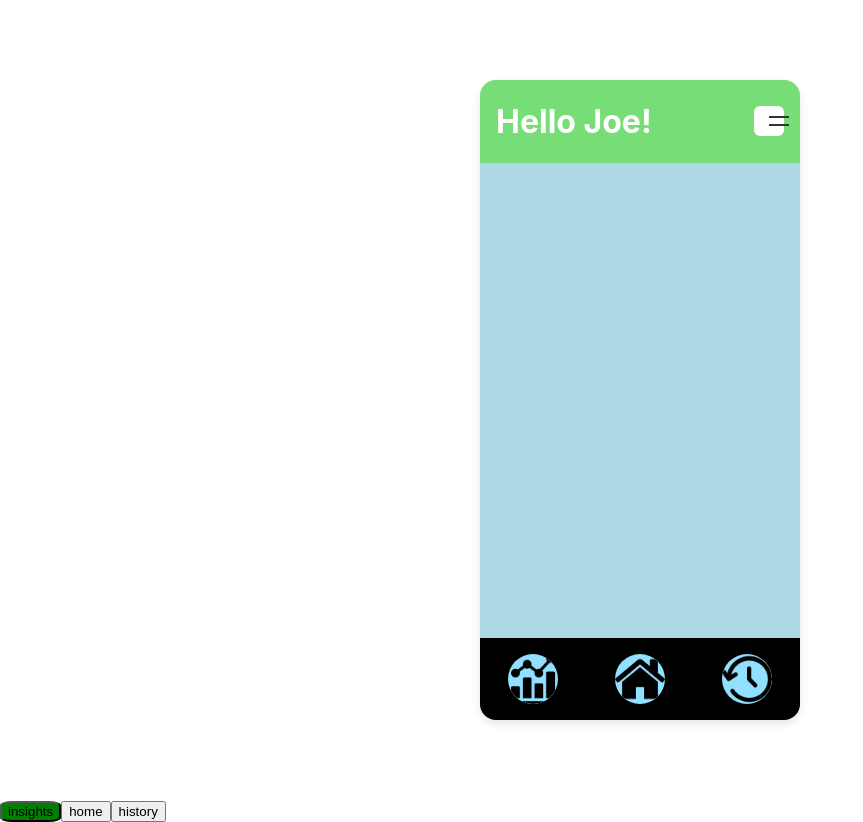
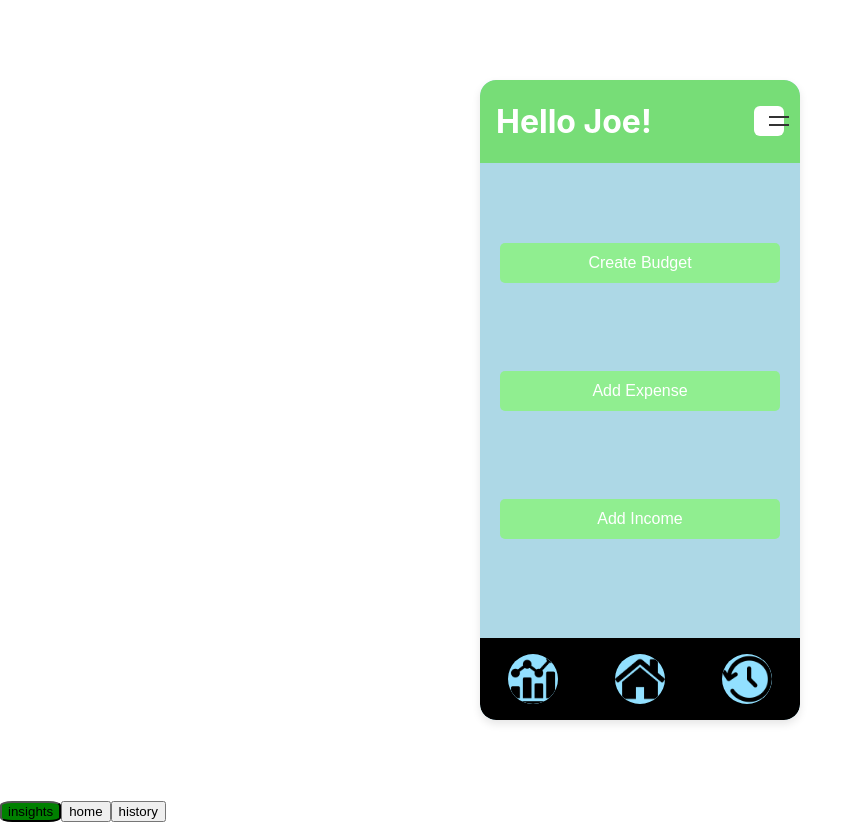
Before and after one commit to jak1841/CS_422_group_finance_app, a React (Create React App) app: page / in a window 1280 px wide. Shown: the whole page, without its empty margins (0-863 px from the left). Built offline with nearby package versions, Linux system fonts and the light colour scheme.

Commit message:
created button with expansion

```diff
--- a/src/Home.css
+++ b/src/Home.css
@@ -4,6 +4,7 @@
     justify-content: center;
     align-items: center;
     height: 100vh;
+    overflow-y: auto;
 }
 
 #home_screen {
@@ -16,6 +17,7 @@
     display: flex;
     flex-direction: column;
     justify-content: space-between;
+    overflow-y: auto;
 }
 
 #top_bar {
@@ -34,25 +36,7 @@
 #hamburger_button {
     width: 30px;
     height: 30px;
-    background-color: #fff; /* White color for the button */
-    border: none;
-    border-radius: 0.375rem; /* Rounded square shape */
-    position: relative; /* Relative position for pseudo-elements */
-    cursor: pointer;
-}
-
-#root_container_home {
-    display: flex;
-    flex-direction: column;
-    justify-content: center;
-    align-items: center;
-    height: 100vh;
-}
-
-#hamburger_button {
-    width: 30px;
-    height: 30px;
-    background-color: #fff; /* White color for the button */
+    background-color: #fff;
     border: none;
     border-radius: 0.375rem; /* Rounded square shape */
     position: relative; /* Relative position for pseudo-elements */
@@ -104,12 +88,11 @@
     width: 100%;
     display: flex;
     justify-content: space-around; /* This will spread out your buttons */
-    position: absolute; /* Position it at the bottom */
-    bottom: 0; /* Align to the bottom */
-    background-color: black; /* Give it a different background to stand out */
-    border-bottom-left-radius: 1rem;
-    border-bottom-right-radius: 1rem; /* Round the top corners */
-    padding: 1rem 0; /* Add some padding inside the menu bar */
+    position: bottom; /* Fixes the position relative to the viewport */
+    bottom: 0; /* Keeps it at the bottom */
+    left: 0; /* Aligns it to the left edge */
+    background-color: black; /* Background color */
+    z-index: 10; /* Ensures it stays above other content */
 }
 
 .menu_button {
@@ -130,3 +113,65 @@
     background-color: #e0e0e0; /* Slightly darker grey on hover */
     cursor: pointer;
 }
+
+.buttons-container {
+    margin: 5rem 0; /* Add some margin at the top and bottom */
+    flex-grow: 1; /* Allows the container to grow and fill available space */
+    display: flex;
+    flex-direction: column;
+    justify-content: top; /* Center buttons vertically */
+    align-items: center;
+    gap: 5.5rem; /* Adjust gap to a reasonable size */
+}
+
+.green-button {
+    background-color: lightgreen;
+    color: white;
+    border: none;
+    border-radius: 5px;
+    padding: 2px 5px;
+    height: 40px;
+    width: calc(100% - 40px);
+    font-size: 1em;
+    cursor: pointer;
+}
+
+.green-button:hover {
+    background-color: #9deca2;
+}
+
+.green-button.expanded {
+    border-radius: 1rem; /* Consistent with the design */
+    overflow-y: auto; /* Make it scrollable if content overflows */
+    transition: width 0.3s ease-in-out, height 0.3s ease-in-out, border-radius 0.3s ease-in-out;
+}
+
+.budget-creation-area {
+    background-color: lightgreen;
+    border-radius: 1rem;
+    padding: 1rem;
+    display: flex;
+    flex-direction: column;
+    gap: 0.5rem;
+}
+
+.budget-creation-area input[type="text"],
+.budget-creation-area input[type="date"] {
+    padding: 0.5rem;
+    border: 1px solid #ccc;
+    border-radius: 0.5rem;
+}
+
+.create-budget-btn {
+    background-color: darkgreen;
+    color: white;
+    border: none;
+    border-radius: 0.5rem;
+    padding: 0.5rem 1rem;
+    cursor: pointer;
+    transition: background-color 0.3s;
+}
+
+.create-budget-btn:hover {
+    background-color: #005f00;
+}
--- a/src/Home.js
+++ b/src/Home.js
@@ -7,10 +7,16 @@ import history from './history.png';
 
 export const Home = ({ switchScreen }) => {
     const [isMenuOpen, setIsMenuOpen] = useState(false); // State to manage menu toggle
+    const [isCreateBudgetOpen, setIsCreateBudgetOpen] = useState(false);
 
     const toggleMenu = () => {
-        setIsMenuOpen(!isMenuOpen); // Toggle the state
+        setIsMenuOpen(!isMenuOpen);
     };
+
+    const toggleCreateBudget = () => {
+        setIsCreateBudgetOpen(!isCreateBudgetOpen);
+    };
+
 
     return (
         <div id="root_container_home">
@@ -26,6 +32,20 @@ export const Home = ({ switchScreen }) => {
                         {/* Side menu content here */}
                     </div>
                 )}
+                <div className="buttons-container">
+                    <button className={`green-button ${isCreateBudgetOpen ? 'expanded' : ''}`} onClick={toggleCreateBudget}>
+                        {isCreateBudgetOpen ? 'Close' : 'Create Budget'}
+                    </button>
+                    {isCreateBudgetOpen && (
+                        <div className="budget-creation-area">
+                            <input type="text" placeholder="Budget Goal" />
+                            <input type="date" />
+                            <button className="create-budget-btn">Create Budget →</button>
+                        </div>
+                    )}
+                    <button className="green-button" onClick={() => {/* Handle click event */}}>Add Expense</button>
+                    <button className="green-button" onClick={() => {/* Handle click event */}}>Add Income</button>
+                </div>
                 <div id="bottom_menu">
                <button className="menu_button" onClick={() => switchScreen('insights')}>
                    <img src={insight} alt="Insights" style={{ width: '100%', height: '100%' }} />
```
